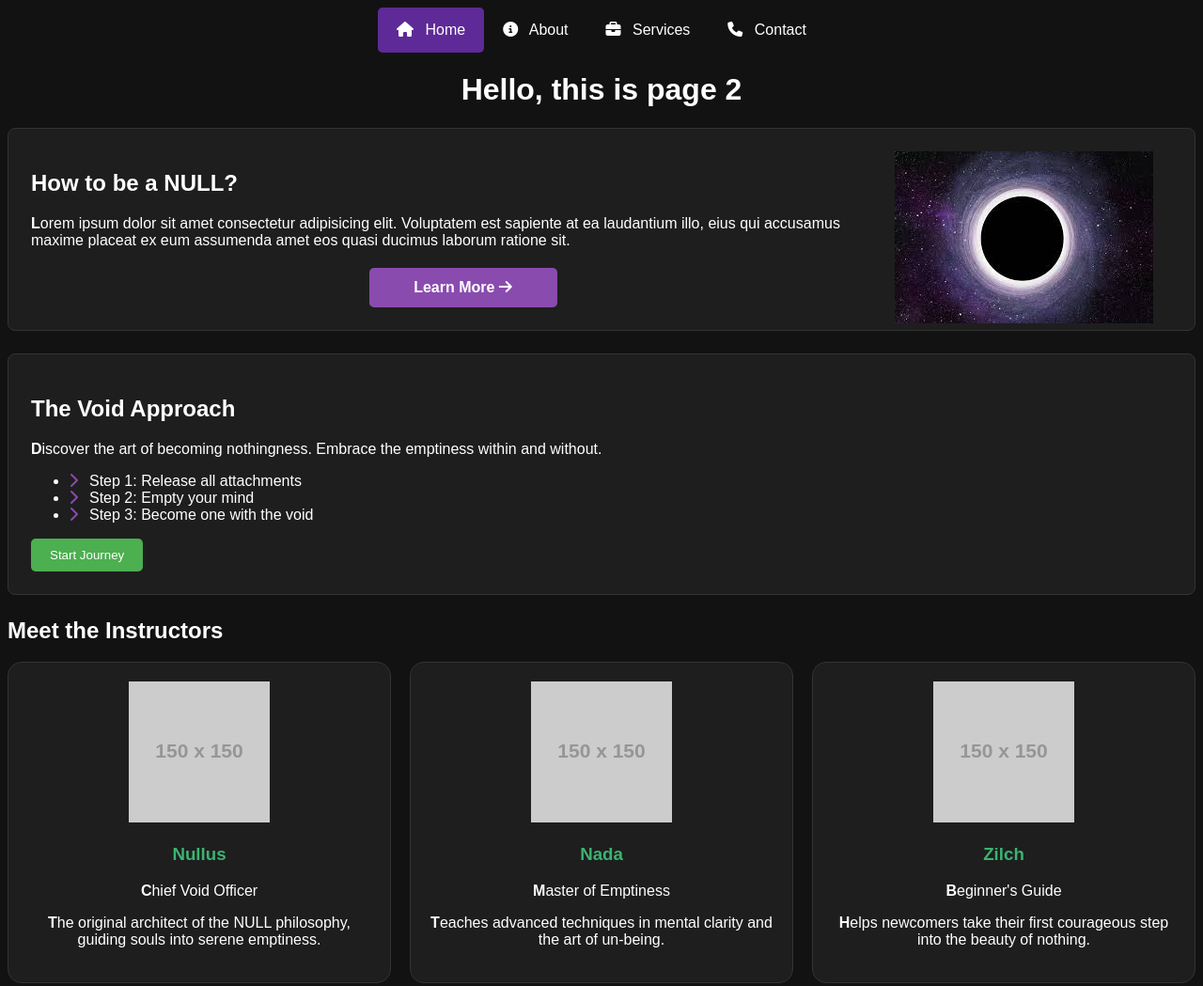
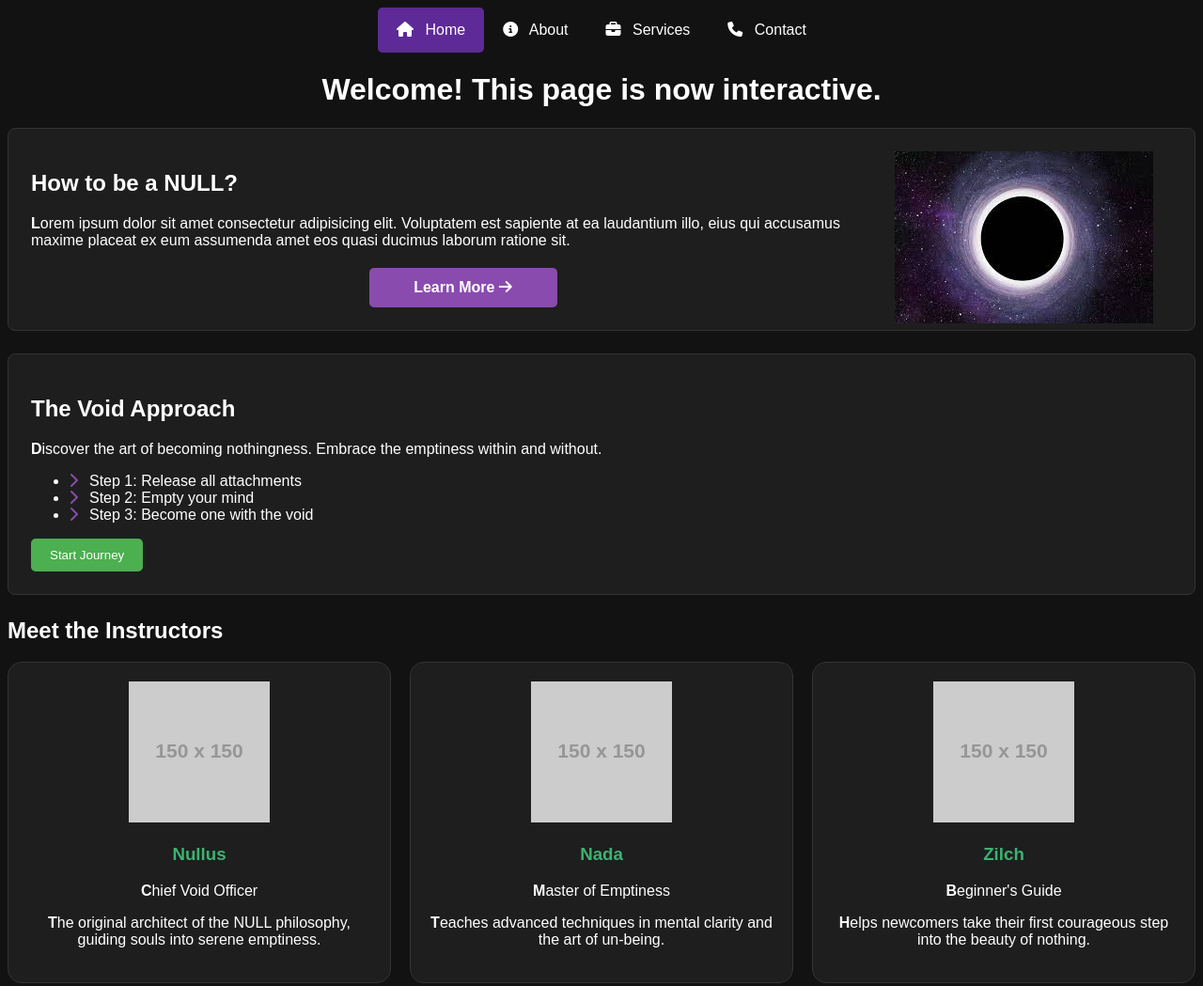
Before and after one commit to Aryamk11/web_dev_learn, a plain HTML site: page page2.html in a window 1280 px wide. Shown: the top 1049 px of the page at 94% size. Drawn offline with Linux system fonts and the light colour scheme; placeholder pictures from the web are drawn by us.

Commit message:
started js and initial files added.

```diff
--- a/page2.html
+++ b/page2.html
@@ -106,5 +106,7 @@
             </div>
         </div>
     </footer>
+        <script src="script.js"></script> </body>
+
 </body>
 </html>
--- /dev/null
+++ b/script.js
@@ -0,0 +1,5 @@
+const mainHeading = document.querySelector('.primary-text')
+
+console.log(mainHeading)
+
+mainHeading.textContent = 'Welcome! This page is now interactive.'
--- a/style.css
+++ b/style.css
@@ -116,7 +116,6 @@ justify-content: center;
     text-align: center;
     cursor: pointer;
     text-decoration:none;
-
 }
 .primary-btn:hover{
     background-color: #9d58c9;
```
